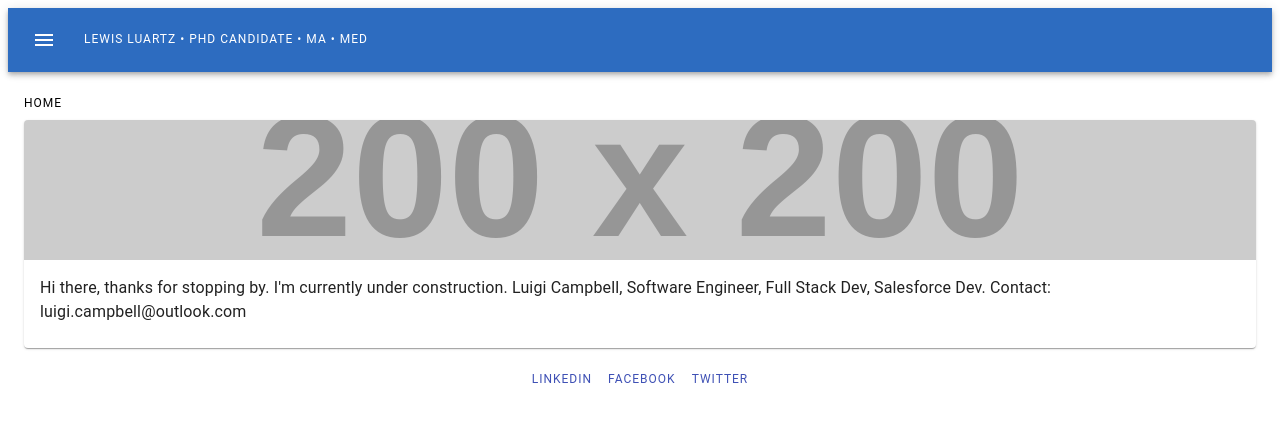
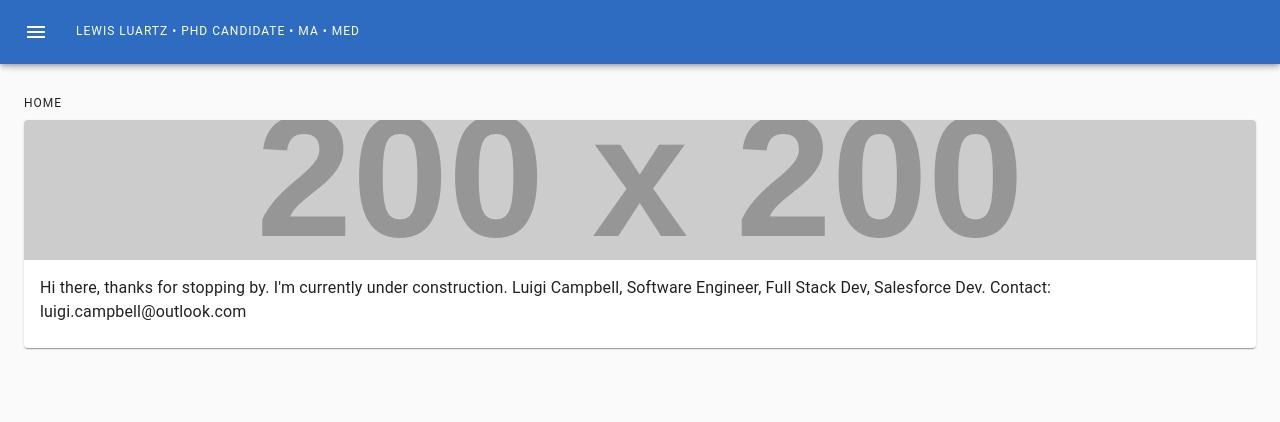
Before and after one commit to luigicampbell/lewis-luartz-cv, a React (Create React App) app: page / in a window 1280 px wide. Shown: the top 422 px of the page. Built offline with nearby package versions, Linux system fonts and the light colour scheme.

Commit message:
starting from scratch

```diff
--- a/src/App.js
+++ b/src/App.js
@@ -1,30 +1,177 @@
 import React from 'react';
-import SearchAppBar from './components/navbar/Navbar';
+import clsx from 'clsx';
 import Home from './components/pages/Home';
-import Footer from './components/footer/Footer';
-import { Grid } from '@material-ui/core';
-import { makeStyles } from '@material-ui/core/styles';
-import './App.css';
+import { makeStyles, useTheme } from '@material-ui/core/styles';
+import Drawer from '@material-ui/core/Drawer';
+import CssBaseline from '@material-ui/core/CssBaseline';
+import AppBar from '@material-ui/core/AppBar';
+import Toolbar from '@material-ui/core/Toolbar';
+import List from '@material-ui/core/List';
+import Typography from '@material-ui/core/Typography';
+import Divider from '@material-ui/core/Divider';
+import IconButton from '@material-ui/core/IconButton';
+import MenuIcon from '@material-ui/icons/Menu';
+import ChevronLeftIcon from '@material-ui/icons/ChevronLeft';
+import ChevronRightIcon from '@material-ui/icons/ChevronRight';
+import ListItem from '@material-ui/core/ListItem';
+import ListItemIcon from '@material-ui/core/ListItemIcon';
+import ListItemText from '@material-ui/core/ListItemText';
+import InboxIcon from '@material-ui/icons/MoveToInbox';
+import MailIcon from '@material-ui/icons/Mail';
+
+const drawerWidth = 240;
 
 const useStyles = makeStyles(theme => ({
   root: {
-    padding: theme.spacing(2),
-  }
+    display: 'flex',
+  },
+  appBar: {
+    transition: theme.transitions.create(['margin', 'width'], {
+      easing: theme.transitions.easing.sharp,
+      duration: theme.transitions.duration.leavingScreen,
+    }),
+    background: '#2d6cc0',
+  },
+  appBarShift: {
+    width: `calc(100% - ${drawerWidth}px)`,
+    marginLeft: drawerWidth,
+    transition: theme.transitions.create(['margin', 'width'], {
+      easing: theme.transitions.easing.easeOut,
+      duration: theme.transitions.duration.enteringScreen,
+    }),
+  },
+  menuButton: {
+    marginRight: theme.spacing(2),
+  },
+  hide: {
+    display: 'none',
+  },
+  title: {
+    flexGrow: 1,
+    display: 'none',
+    [theme.breakpoints.up('sm')]: {
+      display: 'block',
+    },
+  },
+  mobileTitle: {
+    display:'block',
+    [theme.breakpoints.up('sm')]: {
+      display: 'none',
+    },
+  },
+  drawer: {
+    width: drawerWidth,
+    flexShrink: 0,
+  },
+  drawerPaper: {
+    width: drawerWidth,
+  },
+  drawerHeader: {
+    display: 'flex',
+    alignItems: 'center',
+    padding: theme.spacing(0, 1),
+    ...theme.mixins.toolbar,
+    justifyContent: 'flex-end',
+  },
+  content: {
+    flexGrow: 1,
+    padding: theme.spacing(3),
+    transition: theme.transitions.create('margin', {
+      easing: theme.transitions.easing.sharp,
+      duration: theme.transitions.duration.leavingScreen,
+    }),
+    marginLeft: -drawerWidth,
+  },
+  contentShift: {
+    transition: theme.transitions.create('margin', {
+      easing: theme.transitions.easing.easeOut,
+      duration: theme.transitions.duration.enteringScreen,
+    }),
+    marginLeft: 0,
+  },
 }));
 
-const App = () => {
+export default function PersistentDrawerLeft() {
   const classes = useStyles();
+  const theme = useTheme();
+  const [open, setOpen] = React.useState(false);
+
+  const handleDrawerOpen = () => {
+    setOpen(true);
+  };
+
+  const handleDrawerClose = () => {
+    setOpen(false);
+  };
+
   return (
-    <div>
-      <SearchAppBar />
-      <Grid container className={classes.root} spacing={2} justify="center">
-        <Grid item xs={12}>
-          <Home />
-        </Grid>
-      </Grid>
-      <Footer />
+    <div className={classes.root}>
+      <CssBaseline />
+      <AppBar
+        position="fixed"
+        className={clsx(classes.appBar, {
+          [classes.appBarShift]: open,
+        })}
+      >
+        <Toolbar>
+          <IconButton
+            color="inherit"
+            aria-label="open drawer"
+            onClick={handleDrawerOpen}
+            edge="start"
+            className={clsx(classes.menuButton, open && classes.hide)}
+          >
+            <MenuIcon />
+          </IconButton>
+          <Typography className={classes.title} variant="overline" noWrap>
+            Lewis Luartz &bull; PhD  Candidate &bull; MA &bull; MEd
+          </Typography>
+          <Typography className={classes.mobileTitle} variant="overline" noWrap>
+            Lewis Luartz &bull; PhD Candidate, MA, MEd
+          </Typography>
+        </Toolbar>
+      </AppBar>
+      <Drawer
+        className={classes.drawer}
+        variant="persistent"
+        anchor="left"
+        open={open}
+        classes={{
+          paper: classes.drawerPaper,
+        }}
+      >
+        <div className={classes.drawerHeader}>
+          <IconButton onClick={handleDrawerClose}>
+            {theme.direction === 'ltr' ? <ChevronLeftIcon /> : <ChevronRightIcon />}
+          </IconButton>
+        </div>
+        <Divider />
+        <List>
+          {['Inbox', 'Starred', 'Send email', 'Drafts'].map((text, index) => (
+            <ListItem button key={text}>
+              <ListItemIcon>{index % 2 === 0 ? <InboxIcon /> : <MailIcon />}</ListItemIcon>
+              <ListItemText primary={text} />
+            </ListItem>
+          ))}
+        </List>
+        <Divider />
+        <List>
+          {['All mail', 'Trash', 'Spam'].map((text, index) => (
+            <ListItem button key={text}>
+              <ListItemIcon>{index % 2 === 0 ? <InboxIcon /> : <MailIcon />}</ListItemIcon>
+              <ListItemText primary={text} />
+            </ListItem>
+          ))}
+        </List>
+      </Drawer>
+      <main
+        className={clsx(classes.content, {
+          [classes.contentShift]: open,
+        })}
+      >
+        <div className={classes.drawerHeader} />
+       <Home />
+      </main>
     </div>
   );
 }
-
-export default App;
```
Also changed, not shown: public/manifest.json, src/components/sidebar/SideBar.js (added).
